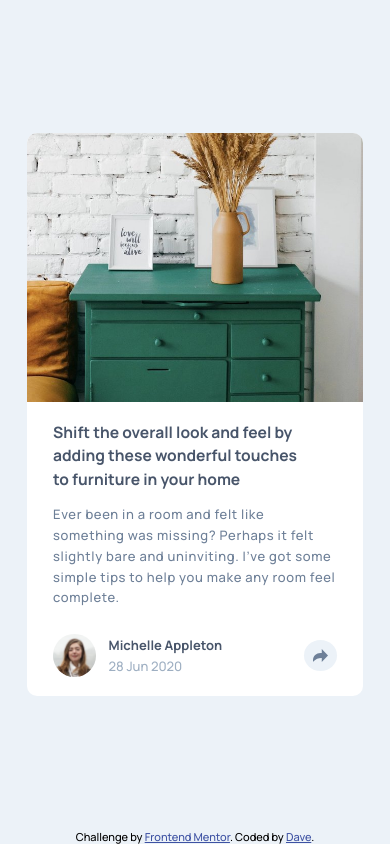
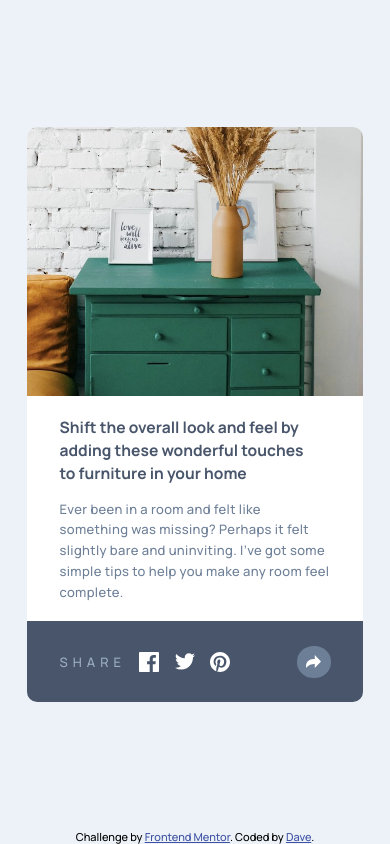
Before and after one commit to DawidBal/Article-preview, a plain HTML site: page index.html in a window 390 px wide. Both pictures are taken after a click on the button 320 px from the left and 655 px from the top of the page. Drawn offline with Linux system fonts and the light colour scheme; files whose address does not match are found by name.

Commit message:
add complete mobile design

```diff
--- a/index.html
+++ b/index.html
@@ -10,6 +10,7 @@
 
   <title>Frontend Mentor | Article preview component</title>
   <link rel="stylesheet" href="style.css">
+  <script src="./index.js" defer></script>
 </head>
 
 <body>
@@ -29,14 +30,30 @@
           <span class="author__date"><time datetime="2020-06-28">28 Jun 2020</time></span>
         </div>
         <button class="btn js-toggleSocial">
-          <svg xmlns="http://www.w3.org/2000/svg" width="15" height="13">
-            <path fill="#6E8098"
+          <svg class="icon" xmlns="http://www.w3.org/2000/svg" width="15" height="13">
+            <path
               d="M15 6.495L8.766.014V3.88H7.441C3.33 3.88 0 7.039 0 10.936v2.049l.589-.612C2.59 10.294 5.422 9.11 8.39 9.11h.375v3.867L15 6.495z" />
           </svg>
         </button>
       </div>
     </div>
-    <div class="social hidden">Share</div>
+    <div class="social hidden js-socials">
+      <span class="social-share">Share</span>
+      <div class="social-icons">
+        <svg xmlns="http://www.w3.org/2000/svg" width="20" height="20">
+          <path fill="#FFF"
+            d="M18.896 0H1.104C.494 0 0 .494 0 1.104v17.793C0 19.506.494 20 1.104 20h9.58v-7.745H8.076V9.237h2.606V7.01c0-2.583 1.578-3.99 3.883-3.99 1.104 0 2.052.082 2.329.119v2.7h-1.598c-1.254 0-1.496.597-1.496 1.47v1.928h2.989l-.39 3.018h-2.6V20h5.098c.608 0 1.102-.494 1.102-1.104V1.104C20 .494 19.506 0 18.896 0z" />
+        </svg>
+        <svg xmlns="http://www.w3.org/2000/svg" width="20" height="17">
+          <path fill="#FFF"
+            d="M20 2.172a8.192 8.192 0 01-2.357.646 4.11 4.11 0 001.804-2.27 8.22 8.22 0 01-2.605.996A4.096 4.096 0 0013.847.248c-2.65 0-4.596 2.472-3.998 5.037A11.648 11.648 0 011.392 1a4.109 4.109 0 001.27 5.478 4.086 4.086 0 01-1.858-.513c-.045 1.9 1.318 3.679 3.291 4.075a4.113 4.113 0 01-1.853.07 4.106 4.106 0 003.833 2.849A8.25 8.25 0 010 14.658a11.616 11.616 0 006.29 1.843c7.618 0 11.922-6.434 11.663-12.205A8.354 8.354 0 0020 2.172z" />
+        </svg>
+        <svg xmlns="http://www.w3.org/2000/svg" width="20" height="20">
+          <path fill="#FFF"
+            d="M10 0C4.478 0 0 4.477 0 10c0 4.237 2.636 7.855 6.356 9.312-.088-.791-.167-2.005.035-2.868.182-.78 1.172-4.97 1.172-4.97s-.299-.6-.299-1.486c0-1.39.806-2.428 1.81-2.428.852 0 1.264.64 1.264 1.408 0 .858-.545 2.14-.828 3.33-.236.995.5 1.807 1.48 1.807 1.778 0 3.144-1.874 3.144-4.58 0-2.393-1.72-4.068-4.177-4.068-2.845 0-4.515 2.135-4.515 4.34 0 .859.331 1.781.745 2.281a.3.3 0 01.069.288l-.278 1.133c-.044.183-.145.223-.335.134-1.249-.581-2.03-2.407-2.03-3.874 0-3.154 2.292-6.052 6.608-6.052 3.469 0 6.165 2.473 6.165 5.776 0 3.447-2.173 6.22-5.19 6.22-1.013 0-1.965-.525-2.291-1.148l-.623 2.378c-.226.869-.835 1.958-1.244 2.621.937.29 1.931.446 2.962.446 5.522 0 10-4.477 10-10S15.522 0 10 0z" />
+        </svg>
+      </div>
+    </div>
   </article>
   <div class="attribution">
     Challenge by <a href="https://www.frontendmentor.io?ref=challenge" target="_blank">Frontend Mentor</a>.
--- /dev/null
+++ b/index.js
@@ -0,0 +1,22 @@
+const socialBtn = document.querySelector('.js-toggleSocial');
+
+const toggleSocialIcons = () => {
+    const socialsContent = document.querySelector(".js-socials");
+    socialBtn.classList.toggle('btn--active');
+    // if social div is visible
+    if(!socialsContent.classList.contains('hidden')) {
+        socialsContent.classList.add('fade-out');
+        // Had to use one extra delayed timeout to prevent weird firefox animation stuttering
+        setTimeout(() => {
+            socialsContent.classList.remove('fade-out');
+        }, 300)
+        setTimeout(() => {
+            socialsContent.classList.add('hidden');
+        }, 280)
+    } else {
+        socialsContent.classList.remove('hidden');
+    }
+
+}
+
+socialBtn.addEventListener('click', toggleSocialIcons);
--- a/scss/style.scss
+++ b/scss/style.scss
@@ -25,6 +25,11 @@ body {
     box-sizing: inherit;
 }
 
+.icon {
+    fill: #6e8098;
+    transition: fill 0.3s ease;
+}
+
 .btn {
     display: grid;
     place-items: center;
@@ -32,6 +37,16 @@ body {
     padding: 0.7rem;
     border-radius: 50%;
     background: var(--lightGrayishBlue);
+    cursor: pointer;
+    transition: background 0.3s ease;
+    &--active {
+        background-color: var(--desaturatedDarkBlue);
+        position: relative;
+        z-index: 1;
+        & .icon {
+            fill: var(--white);
+        }
+    }
 }
 
 .article {
@@ -41,6 +56,7 @@ body {
     flex-direction: column;
     gap: 1rem;
     background: var(--white);
+    position: relative;
     border-radius: 10px;
     margin: 3rem 1.5rem;
     &__image {
@@ -58,7 +74,7 @@ body {
         color: var(--desaturatedDarkBlue);
         font-weight: 500;
         font-size: 1rem;
-        letter-spacing: 0.65px;
+        letter-spacing: 0.35px;
         line-height: 1.6;
     }
     &__author {
@@ -66,7 +82,8 @@ body {
         align-items: center;
         justify-content: flex-end;
         gap: 1rem;
-        margin: 1rem 0;
+        margin-top: 2rem;
+        margin-bottom: 1rem;
     }
 }
 
@@ -96,7 +113,7 @@ body {
     flex-direction: column;
     gap: 1rem;
     flex: 5;
-    padding: 0.5rem 2rem;
+    padding: 0.5rem 2.5rem;
 }
 
 .attribution {
@@ -107,6 +124,54 @@ body {
     }
 }
 
+.social {
+    position: absolute;
+    bottom: 0;
+    width: 100%;
+    height: 14%;
+    display: flex;
+    align-items: center;
+    padding-left: 2.5rem;
+    padding-right: 5rem;
+    gap: 1rem;
+    background-color: var(--veryDarkGrayishBlue);
+    border-bottom-left-radius: 10px;
+    border-bottom-right-radius: 10px;
+    animation: fade-in 300ms ease;
+    &-share {
+        text-transform: uppercase;
+        letter-spacing: 5px;
+        color: var(--grayishBlue);
+    }
+    &-icons {
+        display: flex;
+        align-items: center;
+        gap: 1.2rem;
+    }
+}
+
 .hidden {
     display: none;
 }
+
+.fade-out {
+    animation: fade-out 300ms ease;
+}
+
+@keyframes fade-in {
+    from {
+        opacity: 0;
+    }
+    to {
+        opacity: 1;
+    }
+}
+
+@keyframes fade-out {
+    from {
+        opacity: 1;
+    }
+    to {
+        opacity: 0;
+    }
+}
```
Also changed, not shown: style.css, 1 other file.
